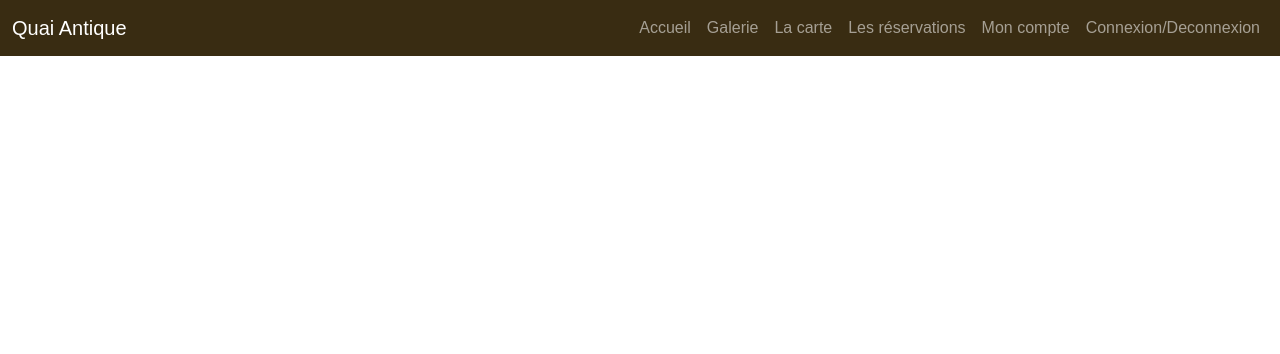
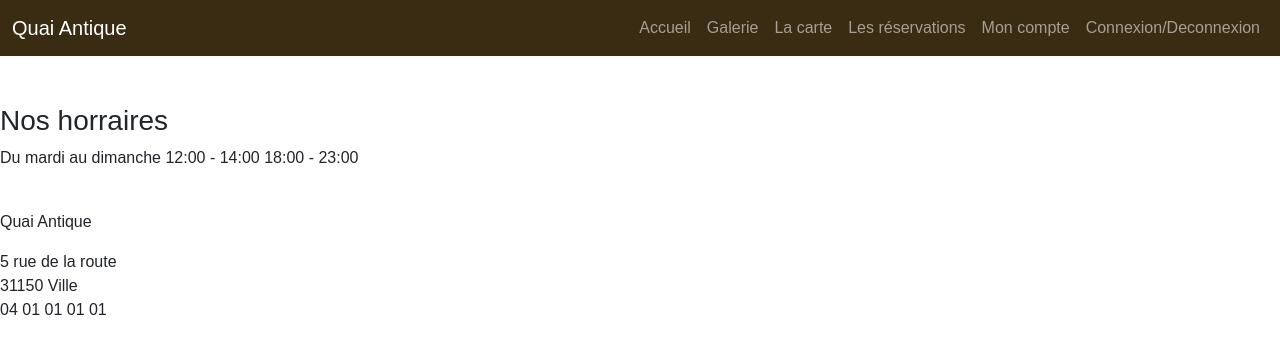
Before and after one commit to Slim-coder20/Quai-Antique-Projet-Front-Studi, a website: page index.html in a window 1280 px wide. Drawn offline with nearby package versions, Linux system fonts and the light colour scheme; a web font is replaced by a local one.

Commit message:
ajout footer index.html

```diff
--- a/index.html
+++ b/index.html
@@ -60,7 +60,21 @@
       <!--Le contenu de la page sera injecté ici -->
     </main>
 
-    <footer></footer>
+    <br class="bg-dark text-white text center footer">
+      <br class="row">
+        <div class="col-12 col-lg-4">
+          <h3>Nos horraires</h3>
+          <p>Du mardi au dimanche 12:00 - 14:00 18:00 - 23:00</p>
+        </div>
+        <br class="col-6 col-lg-4">
+          <p>Quai Antique</p>
+          5 rue de la route</br>
+          31150 Ville</br>
+          04 01 01 01 01</br>
+        </p>
+        </div>
+      </div>
+    </footer>
     <script type="module" src="Router/router.js"></script>
     <script src="node_modules/bootstrap/dist/js/bootstrap.bundle.min.js"></script>
   </body>
```
